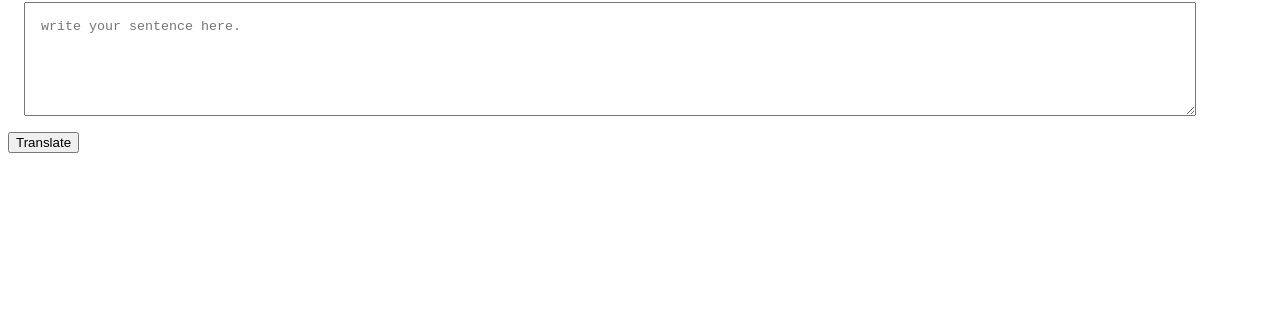
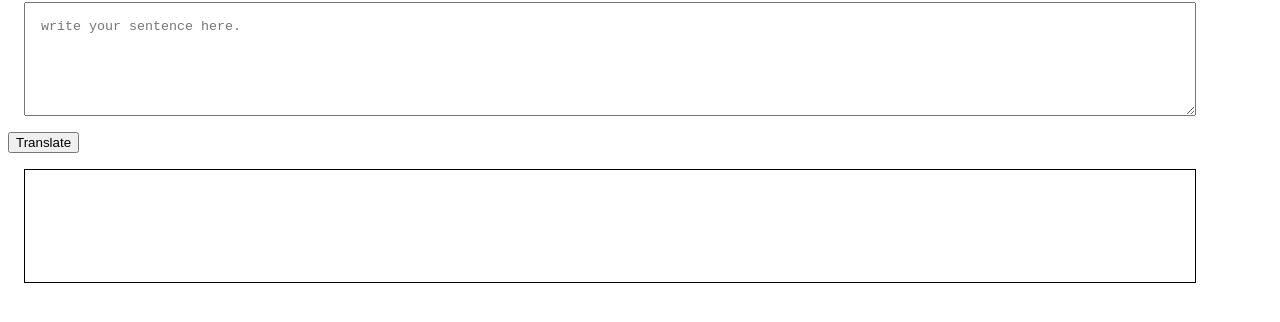
Before and after one commit to deepanshimarsha/VanillaJS, a plain HTML site: page index.html in a window 1280 px wide. Shown: the part 78-400 px from the top of the page. Drawn offline with Linux system fonts and the light colour scheme.

Commit message:
input output processing

```diff
--- a/app.js
+++ b/app.js
@@ -1,11 +1,13 @@
 var btnTranslate = document.querySelector("#btn-translate");
 console.log(btnTranslate)
 var txtInput = document.querySelector("#txt-input");
+var txtOutput = document.querySelector(".txt-output")
 
 
 function clickEventHandler(){
     console.log("clicked!!")
     console.log(txtInput.value)
+    txtOutput.innerHTML = txtInput.value
 }
 
 btnTranslate.addEventListener("click", clickEventHandler )
--- a/index.html
+++ b/index.html
@@ -12,6 +12,9 @@
     <h1>This is a Banana talk app.</h1>
     <textarea id ="txt-input" placeholder="write your sentence here."></textarea>
     <button id="btn-translate">Translate</button>
+    <div class="txt-output">
+
+    </div>
     <script src="app.js" type="text/javascript"></script>
 </body>
 </html>
--- a/style.css
+++ b/style.css
@@ -5,3 +5,11 @@
     margin: 1rem;
     padding: 1rem ;
 }
+
+.txt-output {
+    border: 1px solid black;
+    height: 10vh;
+    width: 90%;
+    margin: 1rem;
+    padding: 1rem;
+}
```
